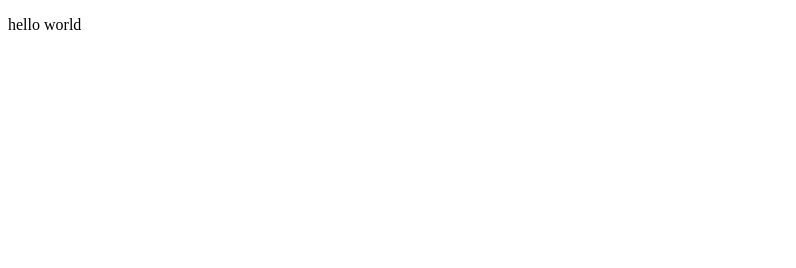
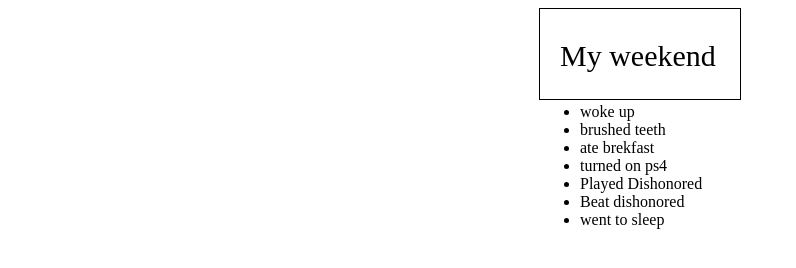
Before and after one commit to AubreyRex/GIT2, a plain HTML site: page index.html in a window 1280 px wide. Shown: the whole page, without its empty margins (0-796 px from the left). Drawn offline with Linux system fonts and the light colour scheme.

Commit message:
added a div some text and a list

```diff
--- a/css/main.css
+++ b/css/main.css
@@ -0,0 +1,13 @@
+.JOJO {
+	border: 1pt solid #000;
+	width: 200px;
+	height: 90px;
+	margin:auto;
+}
+p{
+	font-size: 30px;
+	padding-left: 20px
+}
+ul {
+
+}
--- a/index.html
+++ b/index.html
@@ -1,9 +1,27 @@
 <!DOCTYPE html>
 <html>
 <head>
-	<title>ABC</title>
+	<title>Weekend</title>
+	<link rel="stylesheet" href="css/main.css"
 </head>
 <body>
-<p>hello world </p>
+<div class=JOJO>
+<p>My weekend</p>
+<ul>
+	<li>
+		woke up
+		<li>
+			brushed teeth
+		</li>
+		<li>
+			ate brekfast
+		</li>
+		<li>turned on ps4</li>
+		<li>Played Dishonored</li>
+		<li> Beat dishonored</li>
+		<li>went to sleep</li>
+	</li>
+</ul>
+</div>
 </body>
 </html>
```
